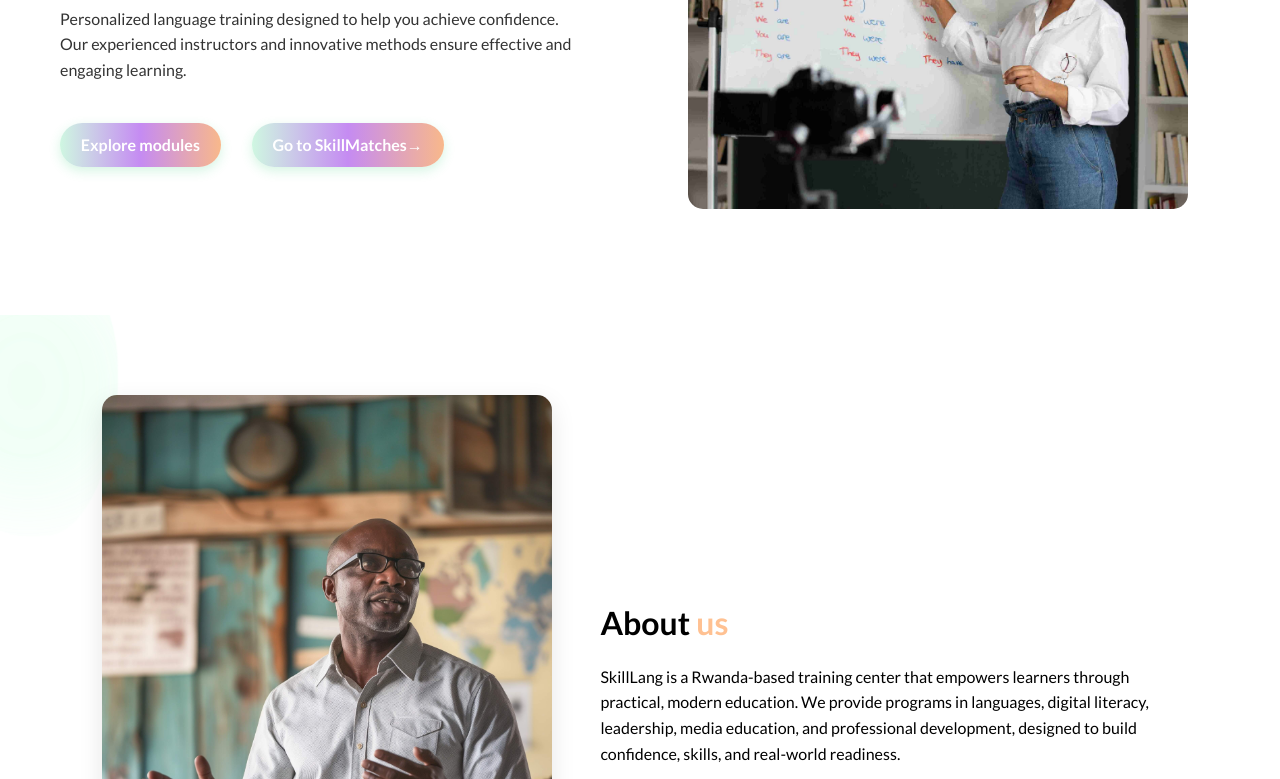
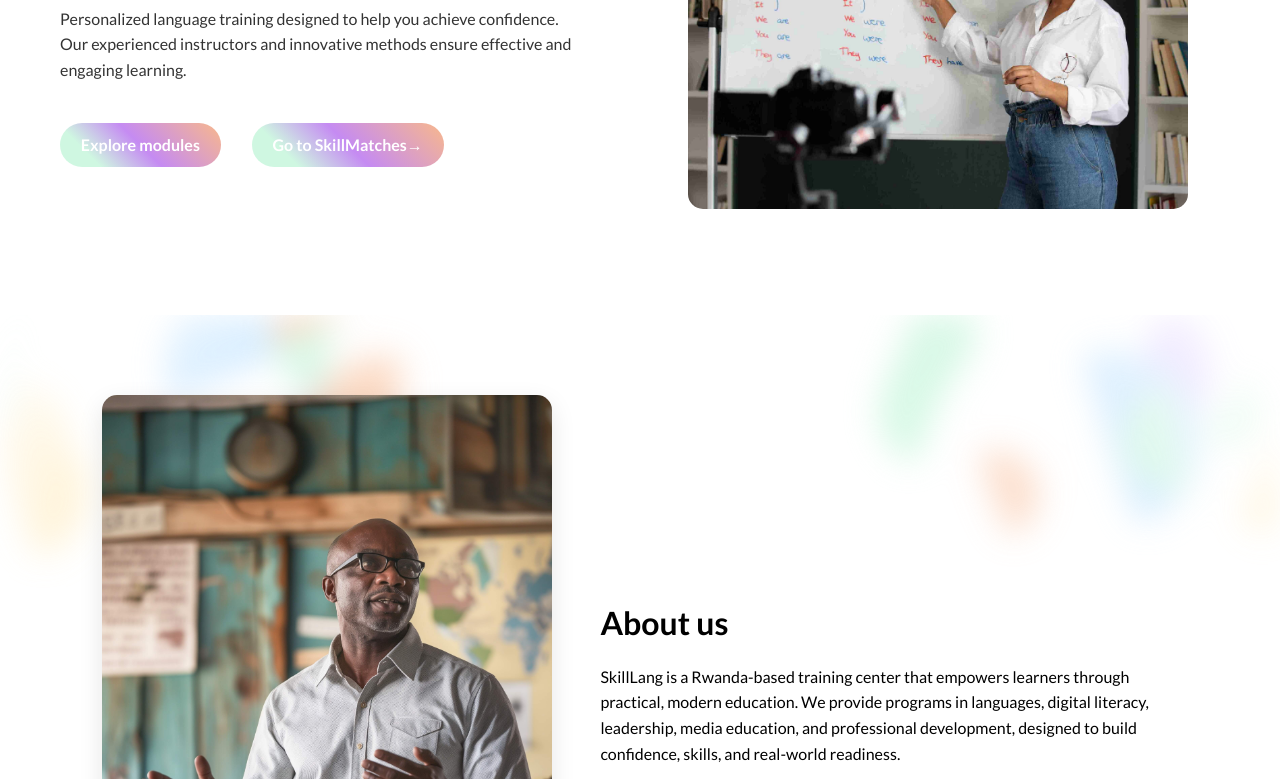
Before and after one commit to Theguisir241/SkillsMatches-Agency, a plain HTML site: page index.html in a window 1280 px wide. Shown: the part 250-1029 px from the top of the page. Drawn offline with Linux system fonts and the light colour scheme; animation ran at ten frames a second.

Commit message:
animations updates about section and learning mods

```diff
--- a/Skill-match/stylematch.css
+++ b/Skill-match/stylematch.css
@@ -312,6 +312,7 @@ section {
 
 .hero-content h1 {
   font-size: 2.5rem;
+  margin-top:80px;
   font-weight: 600;
   line-height: 1;
   margin-bottom: 1.5rem;
@@ -319,10 +320,10 @@ section {
 }
 
 .hero-content p {
-  font-size: 1.2rem;
+  font-size: 1.1rem;
   color: rgba(255, 255, 255, 0.9);
   margin: 0 auto 2.5rem auto;
-  max-width: 650px;
+  max-width: 1000px;
 }
 
 .hero-buttons {
--- /dev/null
+++ b/animations.js
@@ -0,0 +1,102 @@
+const colors = ['#CFF7E1', '#C7E6FF', '#D9C8FF', '#FBD0B5', '#FFE9B5'];
+const sectionIds = ['about', 'learning-modules'];
+
+sectionIds.forEach(id => {
+  const section = document.getElementById(id);
+  if(!section) return;
+
+  const canvas = document.createElement('canvas');
+  canvas.classList.add('particles-bg');
+  section.prepend(canvas);
+
+  const ctx = canvas.getContext('2d');
+  canvas.width = section.offsetWidth;
+  canvas.height = section.offsetHeight;
+
+  const particles = [];
+  const numParticles = 35;
+
+  for(let i=0;i<numParticles;i++){
+    let x, y;
+
+    // Distribution vers les coins uniquement
+    const corner = Math.floor(Math.random()*4); // 0=haut-gauche,1=haut-droite,2=bas-gauche,3=bas-droite
+    switch(corner){
+      case 0: // haut-gauche
+        x = Math.random() * canvas.width * 0.3;
+        y = Math.random() * canvas.height * 0.3;
+        break;
+      case 1: // haut-droite
+        x = canvas.width * 0.7 + Math.random() * canvas.width * 0.3;
+        y = Math.random() * canvas.height * 0.3;
+        break;
+      case 2: // bas-gauche
+        x = Math.random() * canvas.width * 0.3;
+        y = canvas.height * 0.7 + Math.random() * canvas.height * 0.3;
+        break;
+      case 3: // bas-droite
+        x = canvas.width * 0.7 + Math.random() * canvas.width * 0.3;
+        y = canvas.height * 0.7 + Math.random() * canvas.height * 0.3;
+        break;
+    }
+
+    particles.push({
+      x: x,
+      y: y,
+      radius: 30 + Math.random()*50,
+      color: colors[Math.floor(Math.random() * colors.length)],
+      speedX: -0.2 + Math.random()*0.4,
+      speedY: -0.1 + Math.random()*0.2,
+      angle: Math.random() * Math.PI * 2,
+      angleSpeed: 0.005 + Math.random()*0.015,
+      scale: 0.7 + Math.random()*0.6,
+      scaleSpeed: 0.002 + Math.random()*0.003,
+      opacity: 0.6 + Math.random()*0.3,
+      shadowBlur: 10 + Math.random()*20
+    });
+  }
+
+  function animate() {
+    ctx.clearRect(0,0,canvas.width,canvas.height);
+
+    particles.forEach(p => {
+      ctx.save();
+      ctx.translate(p.x, p.y);
+      ctx.rotate(p.angle);
+      ctx.scale(p.scale, p.scale);
+
+      ctx.beginPath();
+      ctx.arc(0, 0, p.radius, 0, Math.PI); // semi-cercle
+      ctx.fillStyle = p.color;
+      ctx.globalAlpha = p.opacity;
+      ctx.shadowColor = p.color;
+      ctx.shadowBlur = p.shadowBlur;
+      ctx.fill();
+      ctx.restore();
+
+      // mouvement
+      p.x += p.speedX;
+      p.y += p.speedY;
+      p.angle += p.angleSpeed;
+
+      // oscillation taille
+      p.scale += p.scaleSpeed;
+      if(p.scale > 1.3 || p.scale < 0.6) p.scaleSpeed *= -1;
+
+      // rebond simple
+      if(p.x - p.radius > canvas.width) p.x = -p.radius;
+      if(p.x + p.radius < 0) p.x = canvas.width + p.radius;
+      if(p.y - p.radius > canvas.height) p.y = -p.radius;
+      if(p.y + p.radius < 0) p.y = canvas.height + p.radius;
+    });
+
+    requestAnimationFrame(animate);
+  }
+
+  animate();
+
+  window.addEventListener('resize', () => {
+    canvas.width = section.offsetWidth;
+    canvas.height = section.offsetHeight;
+  });
+});
--- a/index.html
+++ b/index.html
@@ -78,7 +78,7 @@
         <img src="images/about.jpg" alt="Learning Illustration">
       </div>
       <div class="about-text">
-        <h2>About <span class="text-accent-2">us</span></h2>
+        <h2>About us</span></h2>
         <p>
            SkillLang is a Rwanda-based training center that empowers learners through practical, modern education.
            We provide programs in languages, digital literacy, leadership, media education, and professional development, designed to build confidence, skills, and real-world readiness.
@@ -641,7 +641,7 @@
     <div class="footer-column">
       <h3>Follow Us</h3>
       <div class="social-icons">
-        <a href="#"><i class="fab fa-facebook-f"></i></a>
+
         <a href="#"><i class="fab fa-instagram"></i></a>
         <a href="#"><i class="fab fa-x-twitter"></i></a>
         <a href="#"><i class="fab fa-threads"></i></a>
@@ -653,12 +653,14 @@
 
 
   <div class="footer-bottom">
-    <p>© 2025 Skill-lang. All rights reserved.</p>
+    <p>© 2025 SkillMatch Agency. All rights reserved.</p>
   </div>
 </footer>
 
 <script src="form-lang.js" defer></script>
 <script src="script.js" defer></script>
+<script src="animations.js" defer></script>
+
 
 
 </body>
--- a/style.css
+++ b/style.css
@@ -15,6 +15,26 @@
   font-weight: 900;
   font-style: normal;
 }
+.particles-bg {
+  position: absolute;
+  top: 0;
+  left: 0;
+  width: 100%;
+  height: 100%;
+  pointer-events: none;
+  z-index: -1;
+  filter: blur(15px); /* flou général */
+  opacity: 0.8;
+  mask-image: radial-gradient(circle, rgba(0,0,0,1) 70%, rgba(0,0,0,0) 100%);
+  -webkit-mask-image: radial-gradient(circle, rgba(0,0,0,1) 70%, rgba(0,0,0,0) 100%);
+}
+
+#about, #learning-modules {
+  position: relative;
+  overflow: hidden;
+}
+
+
 
 body,html {
   line-height: 1.6;
@@ -118,9 +138,7 @@ body,html {
   color: var(--text-dark);
   text-decoration: none;
 }
-.logo span {
- color: #c58bf2;
-}
+
 
 /* === NAV LINKS === */
 .nav-links {
@@ -148,13 +166,12 @@ body,html {
 
 /* === BUTTON PRIMARY === */
 .btn-primary {
-  background-image: linear-gradient(90deg,#cff7e1 0%,#c58bf2 50%, #f8b88b 100%);
+  background-image: linear-gradient(45deg, #cff7e1 20%, #c58bf2 50%, #f8b88b 100%);
   color: white;
   padding: 0.6rem 1.3rem;
   border-radius: 50px;
   text-decoration: none;
   font-weight: 600;
-  box-shadow: 0 4px 12px rgba(46,204,113,0.2);
   transition: all 0.35s cubic-bezier(0.4, 0, 0.2, 1);
 }
 /* Add this to your stylesheet */
@@ -188,7 +205,7 @@ body,html {
 .hamburger span {
   display: block;
   height: 3px;
-  background: #c58bf2;
+  background: #000000;
   border-radius: 10px;
   transition: all 0.3s ease;
 }
@@ -264,13 +281,12 @@ body,html {
 
 /* --- Boutons Hero --- */
 .hero-btn {
-  background-image: linear-gradient(90deg, #cff7e1 0%, #c58bf2 50%, #f8b88b 100%);
+  background-image: linear-gradient(45deg, #cff7e1 20%, #c58bf2 50%, #f8b88b 100%);
   color: white;
   padding: 0.6rem 1.3rem;
   border-radius: 50px;
   text-decoration: none;
   font-weight: 600;
-  box-shadow: 0 4px 12px rgba(46, 204, 113, 0.2);
   transition: all 0.35s cubic-bezier(0.4, 0, 0.2, 1);
   position: relative;
   animation: pulse 3s ease-in-out infinite; /* animation continue */
@@ -437,8 +453,8 @@ footer {
 
 /* --- Formes floues organiques --- */
 /* --- Formes floues organiques dominantes #cff7e1 sur toutes les sections sauf hero & navbar --- */
-section:not(#hero):not(.navbar)::before,
-section:not(#hero):not(.navbar)::after,
+section:not(#hero):not(#about):not(#learning-modules):not(.navbar)::before,
+section:not(#hero):not(#learning-modules):not(#about):not(.navbar)::after,
 footer::before,
 footer::after {
   content: "";
@@ -461,37 +477,37 @@ footer::after {
 }
 
 /* --- Alternance des couleurs par section pour garder le vert dominant --- */
-section:not(#hero):not(.navbar):nth-of-type(1)::before {
+section:not(#hero):not(#learning-modules):not(#about):not(.navbar):nth-of-type(1)::before {
   top: -80px;
   left: -60px;
   background: radial-gradient(circle at 40% 40%, #cff7e1, #d1f5e3);
 }
 
-section:not(#hero):not(.navbar):nth-of-type(1)::after {
+section:not(#hero):not(#learning-modules):not(#about):not(.navbar):nth-of-type(1)::after {
   bottom: -80px;
   right: -60px;
   background: radial-gradient(circle at 60% 60%, #cff7e1, #ffc192);
 }
 
-section:not(#hero):not(.navbar):nth-of-type(2)::before {
+section:not(#hero):not(#learning-modules):not(#about):not(.navbar):nth-of-type(2)::before {
   top: -80px;
   left: -60px;
   background: radial-gradient(circle at 40% 40%, #cff7e1, #b8eccc);
 }
 
-section:not(#hero):not(.navbar):nth-of-type(2)::after {
+section:not(#hero):not(#learning-modules):not(.navbar):nth-of-type(2)::after {
   bottom: -80px;
   right: -60px;
   background: radial-gradient(circle at 60% 60%, #cff7e1, #ff31ee);
 }
 
-section:not(#hero):not(.navbar):nth-of-type(3)::before {
+section:not(#hero):not(#learning-modules):not(.navbar):nth-of-type(3)::before {
   top: -80px;
   left: -60px;
   background: radial-gradient(circle at 40% 40%, #cff7e1, #90EDB4);
 }
 
-section:not(#hero):not(.navbar):nth-of-type(3)::after {
+section:not(#hero):not(#learning-modules):not(.navbar):nth-of-type(3)::after {
   bottom: -80px;
   right: -60px;
   background: radial-gradient(circle at 60% 60%, #cff7e1, #ffc192);
@@ -572,7 +588,7 @@ footer::after {
 }
 
 .btn-second {
-background-image: linear-gradient(90deg,#cff7e1 0%,#c58bf2 50%, #f8b88b 100%);
+  background-image: linear-gradient(45deg, #cff7e1 20%, #c58bf2 50%, #f8b88b 100%);
   color: white;
   padding: 0.6rem 1.3rem;
   border-radius: 50px;
@@ -745,7 +761,8 @@ background-image: linear-gradient(90deg,#cff7e1 0%,#c58bf2 50%, #f8b88b 100%);
     border-radius: 50px;
     /* Ajouté pour centrer le bouton dans la carte */
     margin: 15px auto 0;
-  background-image: linear-gradient(90deg,#cff7e1 0%,#c58bf2 50%, #f8b88b 100%);
+    background-image: linear-gradient(45deg, #cff7e1 20%, #c58bf2 50%, #f8b88b 100%);
+
     color: #000000;
 
     box-shadow: 0 4px 12px rgba(46, 204, 113, 0.2);
@@ -754,7 +771,7 @@ background-image: linear-gradient(90deg,#cff7e1 0%,#c58bf2 50%, #f8b88b 100%);
 
 .btn-enroll:hover {
     transform: translateY(-5px) scale(1.05);
-    background-image: linear-gradient(90deg,#cff7e1 0%,#c58bf2 50%, #f8b88b 100%);
+  background-image: linear-gradient(45deg, #cff7e1 20%, #c58bf2 50%, #f8b88b 100%);
     color: #000000;
 }
 
@@ -1018,7 +1035,7 @@ background-image: linear-gradient(90deg,#cff7e1 0%,#c58bf2 50%, #f8b88b 100%);
 .enrollment-form select,
 .enrollment-form textarea {
   padding: 0.75rem 1rem;
-  border: 2px solid #90EDB4;
+  border: 2px solid #000000;
   border-radius: 8px;
   outline: none;
   font-size: 1rem;
@@ -1033,19 +1050,18 @@ background-image: linear-gradient(90deg,#cff7e1 0%,#c58bf2 50%, #f8b88b 100%);
 
 /* SUBMIT BUTTON */
 .btn-submit {
-  background-image: linear-gradient(90deg,#cff7e1 0%,#c58bf2 50%, #f8b88b 100%);
+  background-image: linear-gradient(45deg, #cff7e1 20%, #c58bf2 50%, #f8b88b 100%);
   color: #fff;
   font-weight: 600;
   padding: 0.75rem 2rem;
   border: none;
   border-radius: 50px;
   cursor: pointer;
-  transition: transform 0.3s ease, box-shadow 0.3s ease;
+  transition: transform 0.3s ease;
 }
 
 .btn-submit:hover {
   transform: translateY(-3px);
-  box-shadow: 0 8px 15px rgba(0,0,0,0.2);
 }
 
 /* RESPONSIVE */
```
Also changed, not shown: Skill-match/index.html (+3 -5 lines), Skill-match/images/internship-bg-1.jpg.
